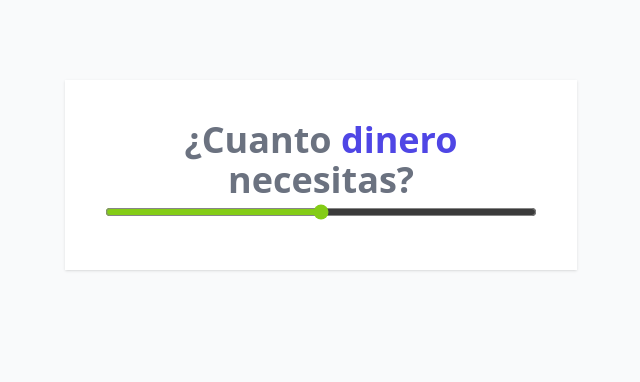
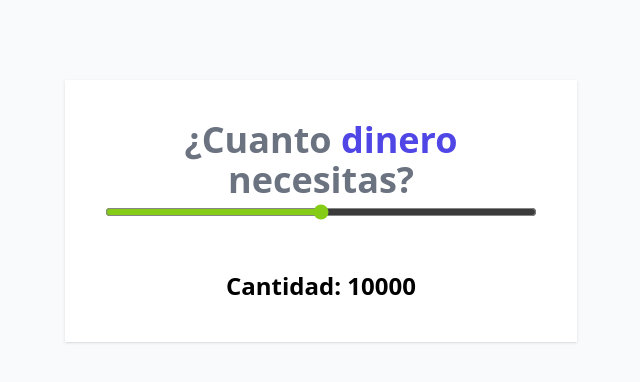
Before and after one commit to jonanv/javascript-course2, a React (Vite) app in the folder 54-PROYECTO-CotizadorPrestamos-React/: page / in a window 1280 px wide. Shown: the top 382 px of the page, without its empty margins (319-959 px from the left). Built offline with nearby package versions, Linux system fonts and the light colour scheme.

Commit message:
:sparkles: (project-loan-calculator-react): Modify the state and add event onChange

```diff
--- a/54-PROYECTO-CotizadorPrestamos-React/src/App.jsx
+++ b/54-PROYECTO-CotizadorPrestamos-React/src/App.jsx
@@ -7,6 +7,10 @@ function App() {
   const [cantidad, setCantidad] = useState(10000);
   console.log(cantidad);
 
+  function handleChange(e) {
+    setCantidad(Number(e.target.value));
+  }
+
   return (
     <div className="my-20 max-w-lg mx-auto bg-white shadow p-10">
       <Header />
@@ -14,7 +18,12 @@ function App() {
       <input
         type="range"
         className="w-full h-6 bg-gray-200 accent-lime-500 hover:accent-lime-600"
+        onChange={ handleChange }
       />
+
+      <h2 className='text-2xl font-bold text-center mt-10'>
+        <span className='font-extrabold'>Cantidad</span>: { cantidad }
+      </h2>
     </div>
   )
 }
```
